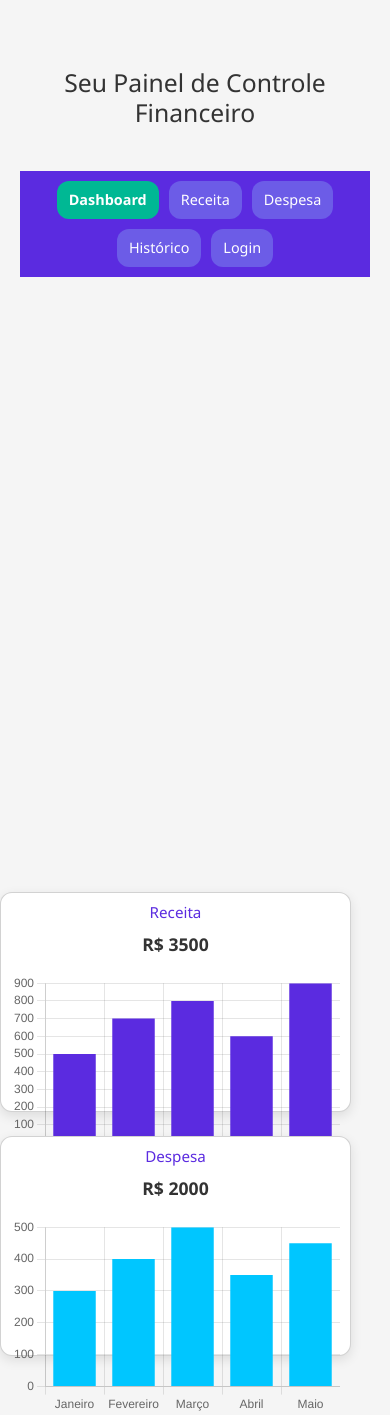
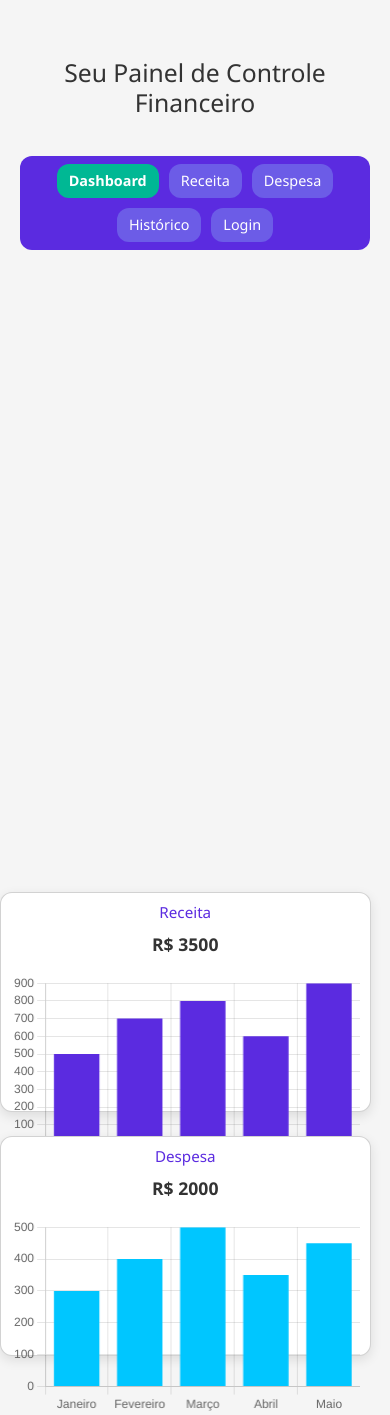
Before and after one commit to CarineLimma/financeiro, a Flask app: page /dashboard in a window 390 px wide. Run offline with Flask 3, Linux system fonts and the light colour scheme; a user stored in the database is signed in; data comes from the database, SQL or seed files in the repository; data that the repository does not hold is empty.

Commit message:
Melhoria no dashboard.css
Melhoria no dashboard.css

```diff
--- a/static/dashboard.css
+++ b/static/dashboard.css
@@ -17,17 +17,20 @@
    Navbar topo
 ======================== */
 .dashboard-menu {
-    width: 100%;
+    width: auto; /* largura ajusta ao conteúdo */
+    max-width: 500px; /* largura máxima reduzida */
     background-color: #5b2be0;
     display: flex;
     justify-content: center; /* centraliza os botões */
-    padding: 15px 0;
-    gap: 20px;
+    padding: 10px 0; /* reduz padding vertical */
+    gap: 15px; /* reduz espaço entre os botões */
     flex-wrap: wrap;
+    border-radius: 12px; /* opcional: cantos arredondados */
+    margin-bottom: 15px; /* reduz espaço entre menu e gráficos */
 }
 
 .dashboard-menu .menu-btn {
-    padding: 10px 20px;
+    padding: 8px 16px; /* reduz tamanho dos botões */
     border-radius: 12px;
     background-color: #6c5ce7;
     color: #fff;
@@ -54,8 +57,8 @@
     flex-direction: column;
     align-items: center; /* centraliza horizontalmente */
     min-height: 100vh;
-    padding: 20px;
-    gap: 20px;
+    padding: 10px 20px; /* reduz padding geral */
+    gap: 15px; /* reduz espaço entre menu e cards */
 }
 
 /* ========================
@@ -69,7 +72,7 @@
     display: flex;
     flex-direction: column;
     width: 90%;
-    max-width: 600px; /* limita largura */
+    max-width: 500px; /* reduz largura máxima do card */
     height: 300px;
 }
 
@@ -103,16 +106,18 @@
 ======================== */
 @media (max-width: 768px) {
     .dashboard-menu {
+        max-width: 100%; /* menu ocupa toda largura em telas pequenas */
+        padding: 8px 0;
         gap: 10px;
-        padding: 10px 0;
     }
 
     .dashboard-menu .menu-btn {
-        padding: 8px 12px;
+        padding: 6px 12px;
         font-size: 0.9rem;
     }
 
     .card {
+        width: 95%;
         height: 250px;
         padding: 15px;
     }
```
